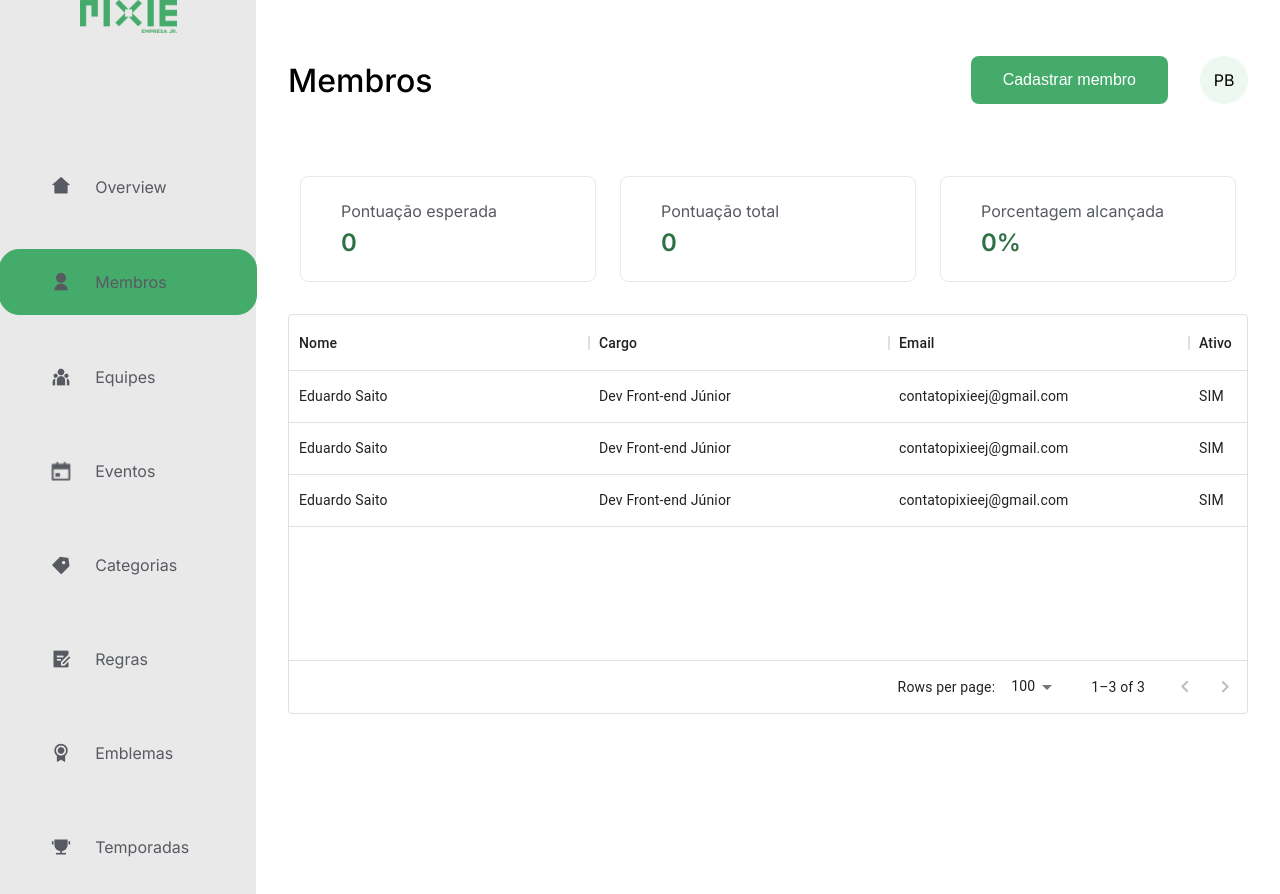
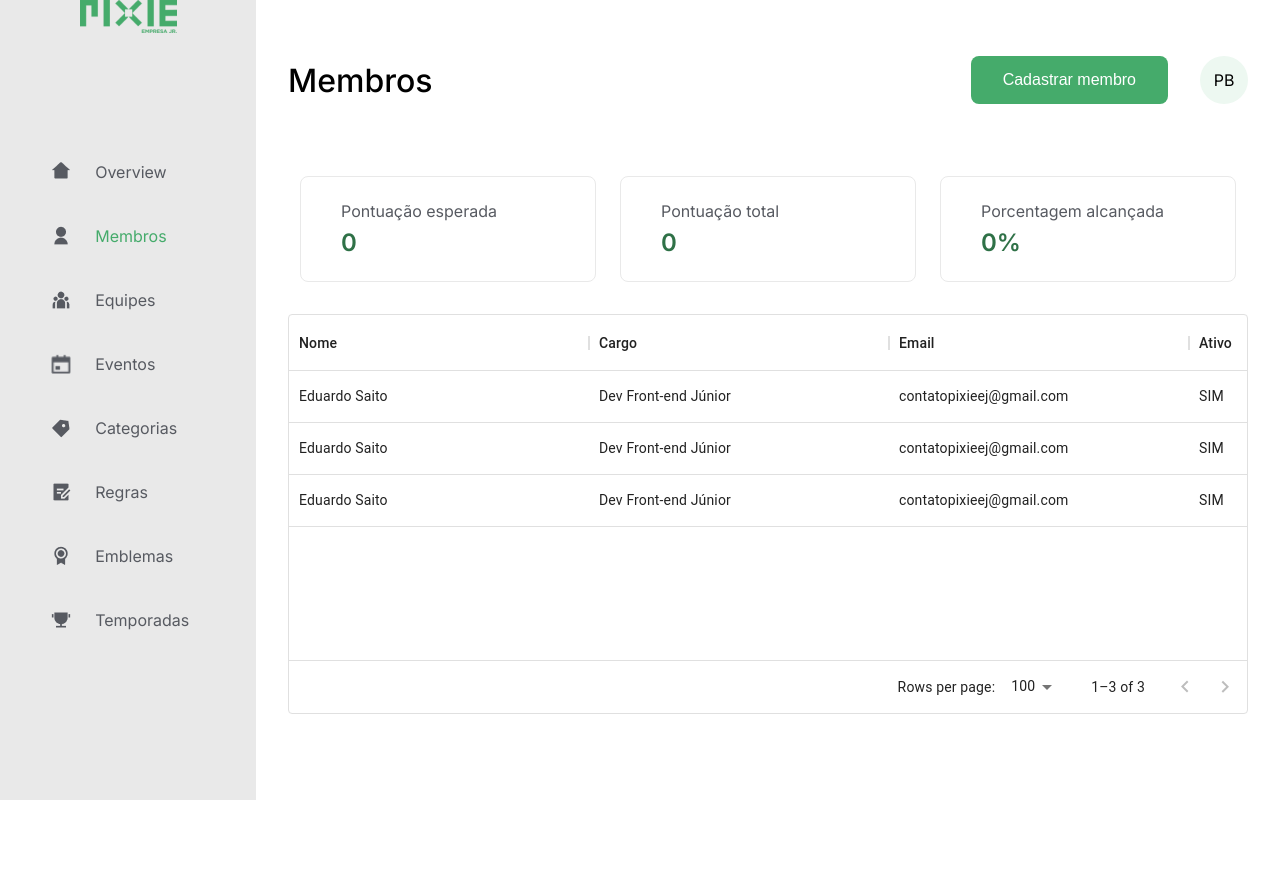
Before and after one commit to Pixie-EJ/PixiePerformanceNextJS, a Next.js app: page /members in a window 1280 px wide. After the commit the page ends 800 px from the top, so only its background shows below. Built offline with nearby package versions, Linux system fonts and the light colour scheme; no server answers.

Commit message:
alteracao de cor

```diff
--- a/src/components/Menu/index.js
+++ b/src/components/Menu/index.js
@@ -8,6 +8,8 @@ import options from "../SideNavbar/options";
 import PixieButton from "../PixieButton";
 import useMobile from "../../hooks/useMobile";
 import Logo from "../../../public/logo-pixie.svg";
+import CloseMenuIcon from "../../../public/closemenu-icon.svg";
+
 
 export function Menu() {
   const router = useRouter();
@@ -32,7 +34,7 @@ export function Menu() {
           </ImageContainer>
         ) : (
           <DropDown>
-            <Button onClick={toogleOpenDropDown}>x</Button>
+            <Button onClick={toogleOpenDropDown}><Image src={CloseMenuIcon}/></Button>
             {options.map((option, index) => (
               <SideNavbarTile
                 key={index}
--- a/src/components/SideNavbar/components/SideNavbarTile/index.js
+++ b/src/components/SideNavbar/components/SideNavbarTile/index.js
@@ -2,10 +2,12 @@ import Image from "next/image";
 import React from "react";
 import { Container, IconContainer } from "./styles";
 import { useRouter } from 'next/router'
+import useMobile from "../../../../hooks/useMobile";
 
 export default function SideNavbarTile(props){
     const {sectionName, icon, selected, url} = props;
     const router = useRouter();
+    const isMobile = useMobile();
 
     const handleMenuClick = (e) =>{
         e.preventDefault()
@@ -13,7 +15,7 @@ export default function SideNavbarTile(props){
     }
 
     return(
-        <Container onClick={handleMenuClick} selected={selected}>
+        <Container onClick={handleMenuClick} selected={selected} isMobile={isMobile}>
             <div>
                 <IconContainer>
                     <Image src={icon} layout="responsive"/>
--- a/src/components/SideNavbar/components/SideNavbarTile/styles.js
+++ b/src/components/SideNavbar/components/SideNavbarTile/styles.js
@@ -2,24 +2,50 @@ import Image from "next/image";
 import styled, {css} from "styled-components";
 
 const selectedOption = css`
+    color: #45AB6B;
+`;
+
+const selectedOptionMobile = css`
     border: 1px solid #45AB6B;
     background-color: #45AB6B;
     color: #ECEEF1;
 `;
 
+const notSelectedOption = css`
+    color: #575A61;
+    &:hover {
+        background-color: var(--gray);
+    }
+`;
+
+const notSelectedOptionMobile = css`
+    background-color: #D9D9D9;
+    color: #575A61;
+    &:hover {
+        background-color: var(--gray);
+    }
+`;
+
+const styleMenuMobile = css`
+    background-color: #D9D9D9;
+    margin: 15px 0px 15px 0px;
+    border-radius: 15px;
+    ${({selected}) => selected ? selectedOptionMobile : notSelectedOptionMobile}
+`;
+
+const styleMenuDesktop = css`
+    ${({selected}) => selected ? selectedOption : notSelectedOption}
+`;
+
 export const Container = styled.div`
-    ${({selected}) => selected && selectedOption}
-    color: #575A61;
+    ${({isMobile}) => isMobile ? styleMenuMobile : styleMenuDesktop}
     padding: 22px 0;
     display: flex;
     align-items: center;
     width: 100%;
     cursor: pointer;
-    border-radius: 20px;
-    margin: 15px 0px 15px 0px;
 
     &:hover{
-        background-color: var(--gray);
         border: 0.1px solid black;
     }
 
```
Also changed, not shown: public/closemenu-icon.svg (added).
